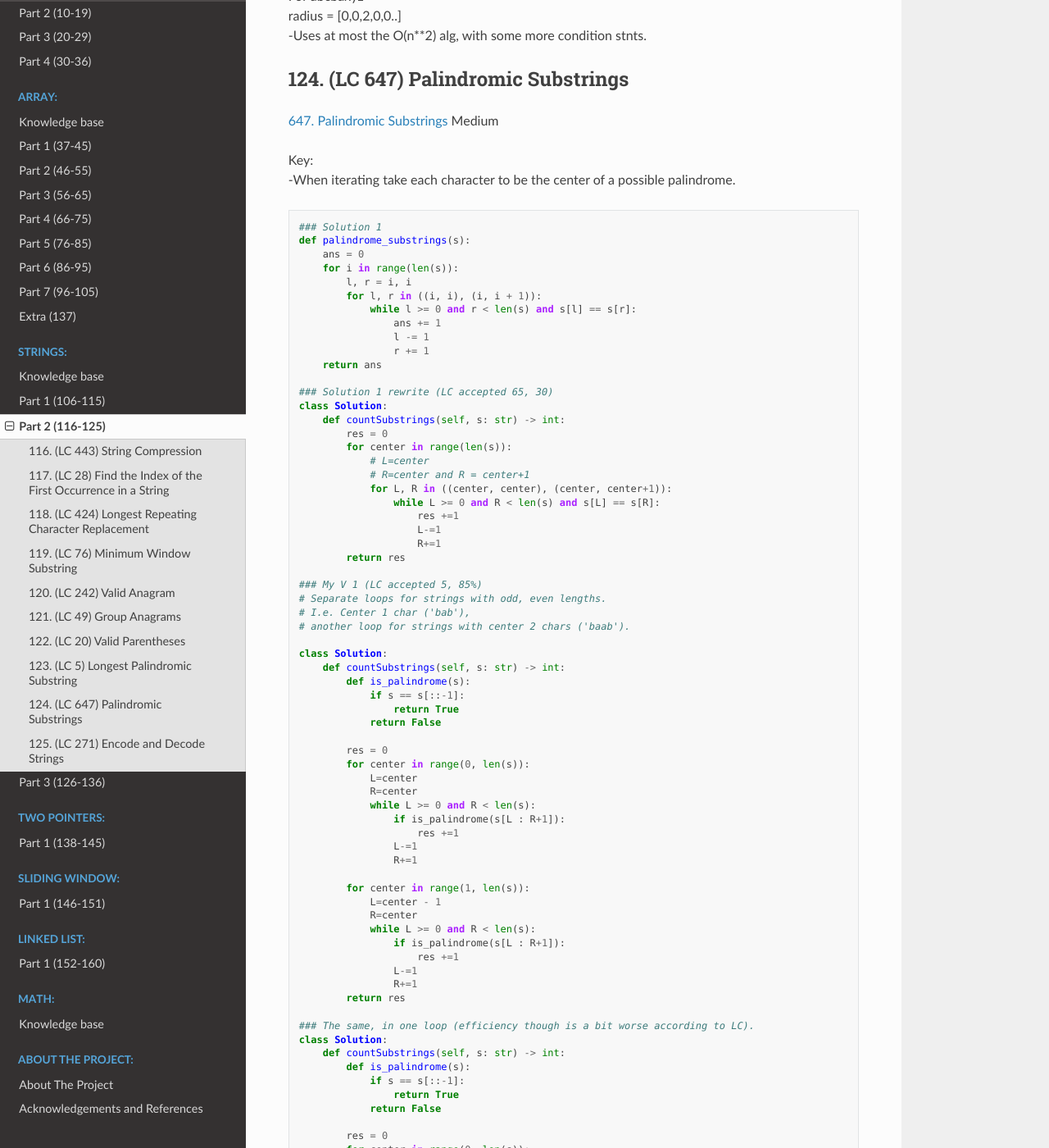
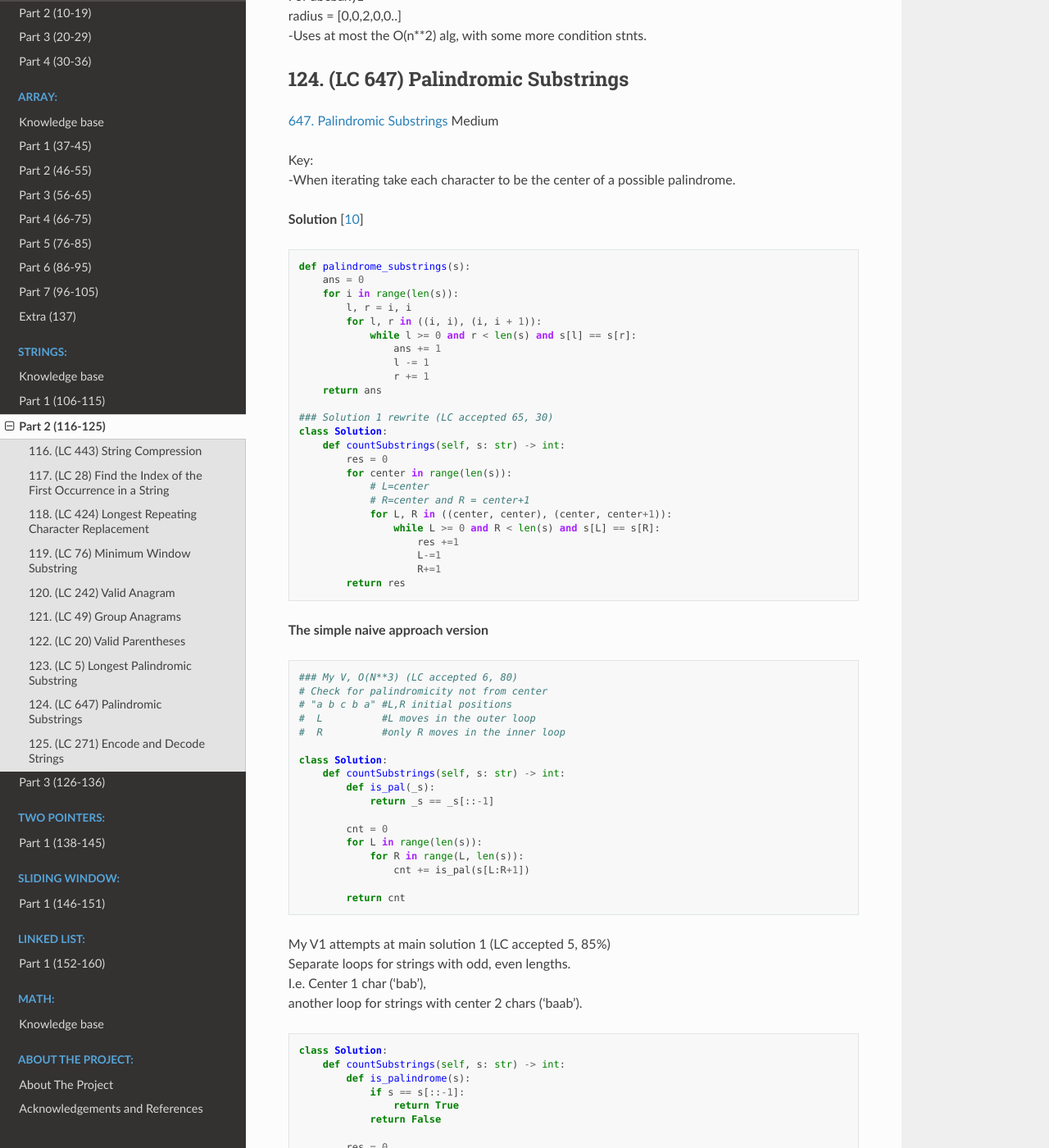
Before and after one commit to kkvero/elements_of_leetcode, a Sphinx documentation site: the page built from docs/source/strings/strings_2.rst, in a window 1280 px wide and 1400 px high, scrolled down 15417 px. Shown: the whole window at 82% size. Built offline with Sphinx 7.4.7 and the Read the Docs theme 2.0.0, drawn with Linux system fonts in a browser that asks for light colours; some of the changed text lies outside the part shown.

Commit message:
update 65: edit 124

```diff
--- a/docs/source/strings/strings_2.rst
+++ b/docs/source/strings/strings_2.rst
@@ -783,9 +783,8 @@ Medium
 | Key:
 | -When iterating take each character to be the center of a possible palindrome.
 
-::
+**Solution** [:ref:`10 <ref-label>`] ::
 
-    ### Solution 1
     def palindrome_substrings(s):
         ans = 0
         for i in range(len(s)):
@@ -811,10 +810,32 @@ Medium
                         R+=1
             return res
 
-    ### My V 1 (LC accepted 5, 85%)
-    # Separate loops for strings with odd, even lengths.
-    # I.e. Center 1 char ('bab'),
-    # another loop for strings with center 2 chars ('baab').
+**The simple naive approach version** ::
+
+    ### My V, O(N**3) (LC accepted 6, 80)
+    # Check for palindromicity not from center
+    # "a b c b a" #L,R initial positions
+    #  L          #L moves in the outer loop
+    #  R          #only R moves in the inner loop
+
+    class Solution:
+        def countSubstrings(self, s: str) -> int:
+            def is_pal(_s):
+                return _s == _s[::-1]
+
+            cnt = 0
+            for L in range(len(s)):
+                for R in range(L, len(s)):
+                    cnt += is_pal(s[L:R+1])
+
+            return cnt
+
+| My V1 attempts at main solution 1 (LC accepted 5, 85%)
+| Separate loops for strings with odd, even lengths.
+| I.e. Center 1 char ('bab'),
+| another loop for strings with center 2 chars ('baab').
+
+::
 
     class Solution:
         def countSubstrings(self, s: str) -> int:
@@ -867,6 +888,37 @@ Medium
                     R+=1
 
             return res
+
+**C++**
+
+.. code-block:: cpp
+
+    //My V (LC accepted 70, 97)
+    class Solution {
+    public:
+        int countSubstrings(string s) {
+            int cnt {0};
+            for(int i = 0; i != s.size(); ++i){
+                int L = i, R = i;
+                while(L >= 0 && R < s.size() && s.at(L) == s.at(R)){
+                    ++cnt;
+                    --L;
+                    ++R;
+                }
+            }
+
+            for(int j = 0; j != (s.size() - 1); ++j){
+                int L = j, R = j+1;
+                while(L >= 0 && R < s.size() && s.at(L) == s.at(R)){
+                    ++cnt;
+                    --L;
+                    ++R;
+                }
+            }
+
+            return cnt;
+        }
+    };
 
 125. (LC 271) Encode and Decode Strings
 -------------------------------------------
```
Also changed, not shown: 5 other files.
